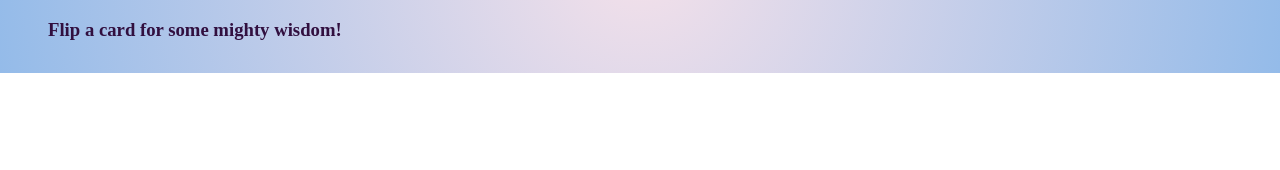
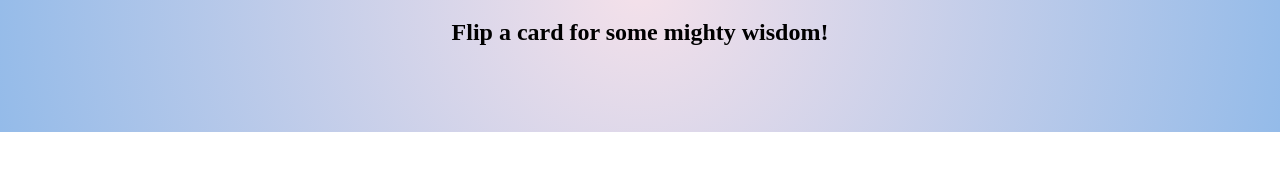
Before and after one commit to criminy-git/api-challenge-project, a plain HTML site: page index.html in a window 1280 px wide. Shown: the part 162-332 px from the top of the page. Drawn offline with Linux system fonts and the light colour scheme; no server answers; a web font is replaced by a local one.

Commit message:
Update index.html

```diff
--- a/index.html
+++ b/index.html
@@ -11,7 +11,7 @@
 <body>
     <div class="container">
         <h1>Some life advice 🙂</h1>
-        <h3>Flip a card for some mighty wisdom!</h3>
+        <h2>Flip a card for some mighty wisdom!</h3>
         <ul id="output" class="Cards"></ul>
     </div>
     <script src="index.js"></script>
```
